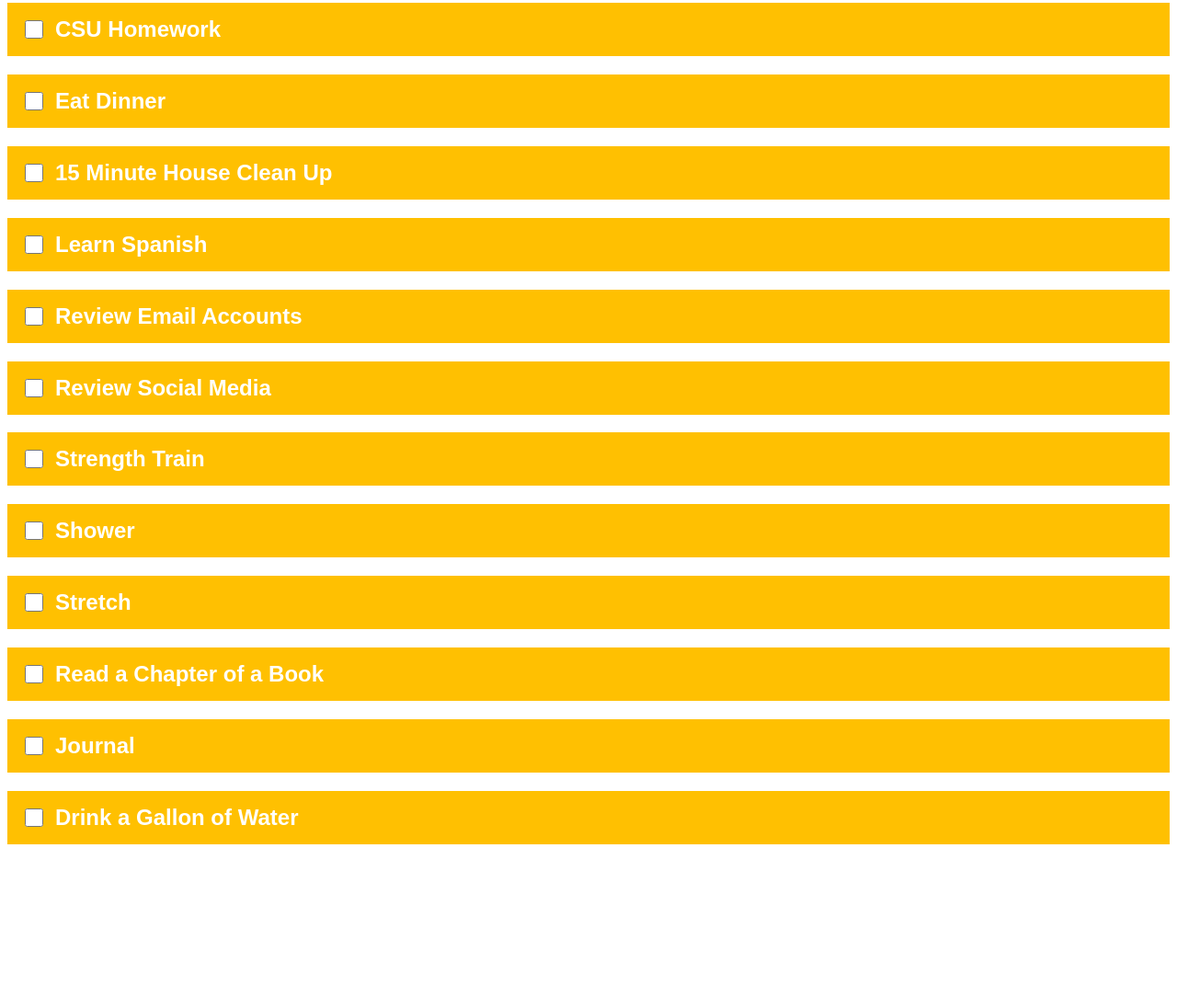
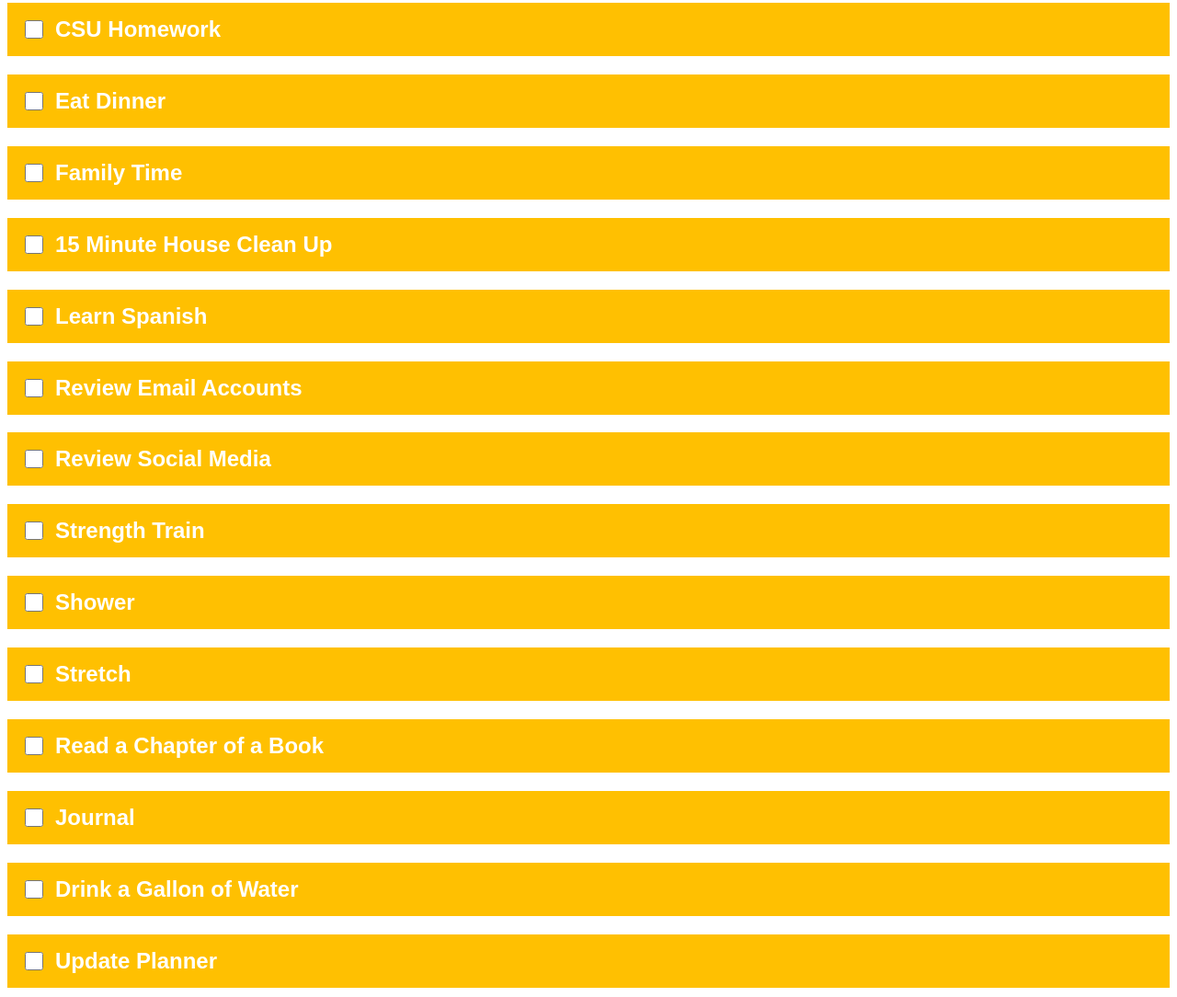
Before and after one commit to nadineherrera/sunday, a plain HTML site: page index.html in a window 1280 px wide. Shown: the part 809-1893 px from the top of the page at 92% size. Before the commit the page ends 1737 px from the top, so only its background shows below. Drawn offline with Linux system fonts and the light colour scheme.

Commit message:
Update index.html

```diff
--- a/index.html
+++ b/index.html
@@ -55,6 +55,7 @@
   <h2><input type="checkbox" id="task9"> Eat Lunch</h2>
   <h2><input type="checkbox" id="task8"> CSU Homework</h2>
   <h2><input type="checkbox" id="task10"> Eat Dinner</h2>
+  <h2><input type="checkbox" id="task10"> Family Time</h2>
   <h2><input type="checkbox" id="task11"> 15 Minute House Clean Up</h2>
   <h2><input type="checkbox" id="task12"> Learn Spanish</h2>
   <h2><input type="checkbox" id="task13"> Review Email Accounts</h2>
@@ -65,6 +66,7 @@
   <h2><input type="checkbox" id="task17"> Read a Chapter of a Book</h2>
   <h2><input type="checkbox" id="task18"> Journal</h2>
   <h2><input type="checkbox" id="task19"> Drink a Gallon of Water</h2>
+  <h2><input type="checkbox" id="task10"> Update Planner</h2>
 
   <script>
     const checkboxes = document.querySelectorAll('input[type="checkbox"]');
```
